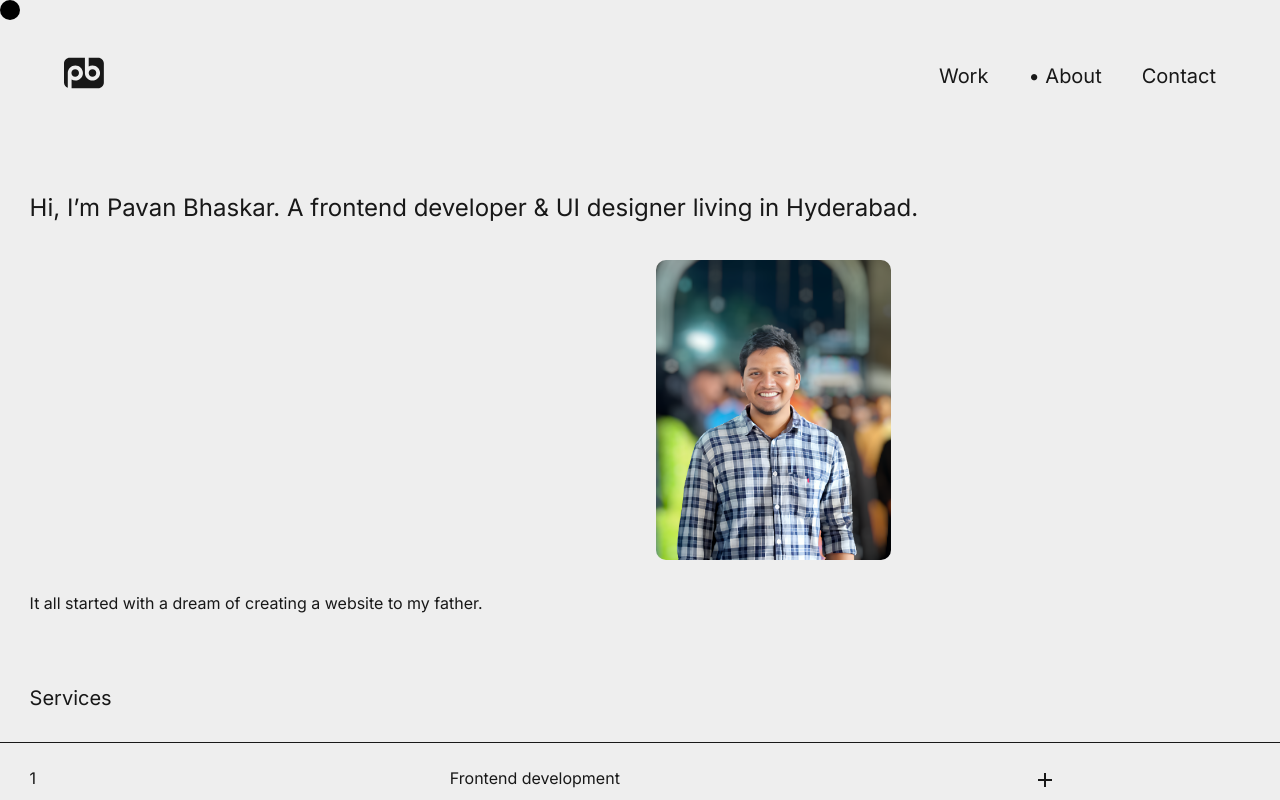
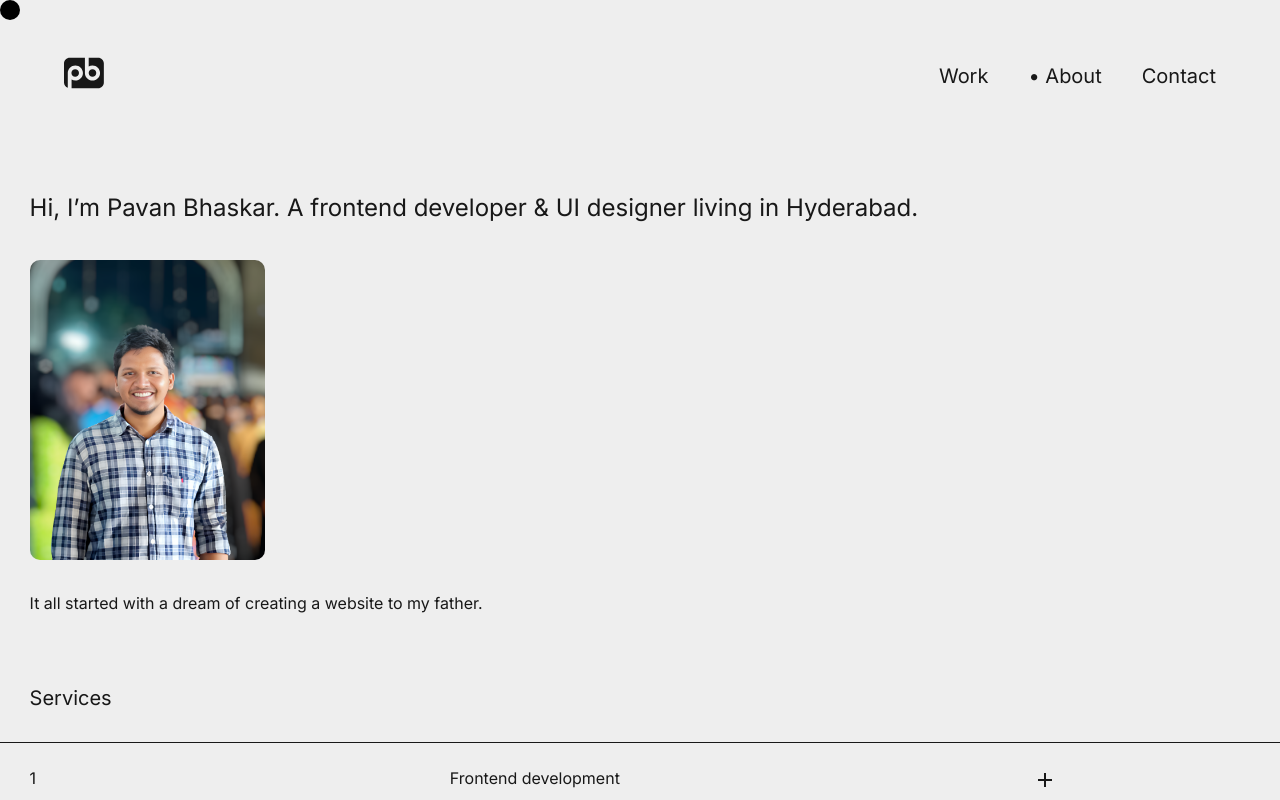
Before and after one commit to pavanbhaskardev/portfolio, a Next.js app: page /about in a window 1280 px wide. Shown: the top 800 px of the page. Built offline with nearby package versions, Linux system fonts and the light colour scheme.

Commit message:
added touchdevices smooth & imge animation

```diff
--- a/app/about/components/HeroSection.jsx
+++ b/app/about/components/HeroSection.jsx
@@ -1,6 +1,7 @@
 import React from "react";
 import Image from "next/image";
 import styles from "../styles/herosection.module.css";
+import ImageSlide from "./ImageSlide";
 
 const HeroSection = () => {
   return (
@@ -12,14 +13,16 @@ const HeroSection = () => {
             Hyderabad.
           </p>
 
-          <Image
+          {/* <Image
             className={styles.hero_section_pic}
             src={"/profile_pic.png"}
             alt="pavan_bhaskar_pic"
             height={300}
             width={235}
             priority={true}
-          />
+          /> */}
+
+          <ImageSlide src="/profile_pic.png" />
         </div>
 
         <p>It all started with a dream of creating a website to my father.</p>
--- /dev/null
+++ b/app/about/components/ImageSlide.jsx
@@ -0,0 +1,47 @@
+import React, { useEffect, useRef, useState } from "react";
+import Image from "next/image";
+import { useInView } from "framer-motion";
+import styles from "../styles/slideimage.module.css";
+
+const ImageSlide = ({ src }) => {
+  const [isInView, setIsInView] = useState(false);
+  const containerRef = useRef(null);
+  //   const isInView = useInView(containerRef, {
+  //     once: true,
+  //     margin: "-50%",
+  //   });
+
+  useEffect(() => {
+    setTimeout(() => {
+      setIsInView(true);
+    }, 1200);
+  }, []);
+
+  //   console.log("isInView", isInView);
+
+  return (
+    <section ref={containerRef} className={styles.container}>
+      <Image
+        src={src}
+        alt="pavan_bhaskar_pic"
+        style={{ opacity: isInView ? 1 : 0 }}
+        fill
+        priority
+      />
+      <div
+        style={{
+          backgroundColor: "#A7D451",
+          width: "100%",
+          height: "100%",
+          position: "relative",
+          top: 0,
+          left: isInView ? "100%" : 0,
+          zIndex: 1,
+          transition: "left 0.6s cubic-bezier(0.12, 0, 0.39, 0)",
+        }}
+      ></div>
+    </section>
+  );
+};
+
+export default ImageSlide;
--- /dev/null
+++ b/app/about/styles/slideimage.module.css
@@ -0,0 +1,10 @@
+.container {
+  overflow: hidden;
+  height: 300px;
+  width: 235px;
+  position: relative;
+}
+
+.container img {
+  object-fit: cover;
+}
--- a/app/layout.jsx
+++ b/app/layout.jsx
@@ -14,7 +14,7 @@ export default function RootLayout({ children }) {
       direction: "vertical",
       gestureDirection: "vertical",
       smooth: true,
-      smoothTouch: false,
+      smoothTouch: true,
       touchMultiplier: 2,
     });
 
```
